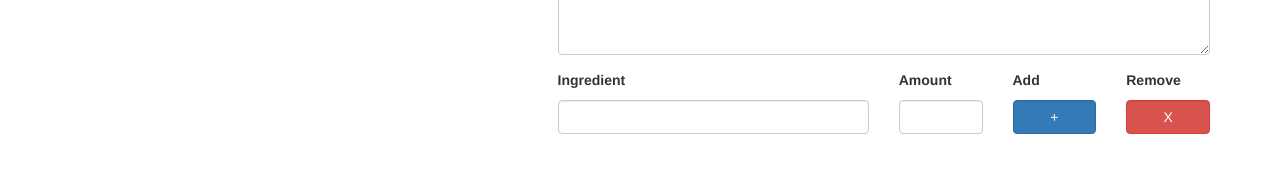
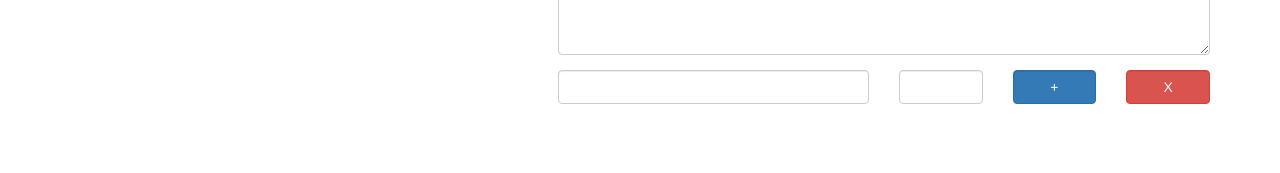
Before and after one commit to aashishvikramsingh/ShoppingAndRecipeApp, an Angular app: page /recipes/new in a window 1280 px wide. Shown: the part 359-532 px from the top of the page. Built offline with nearby package versions, Linux system fonts and the light colour scheme.

Commit message:
node_modules moved to git and removed heading from Add Recipe -> Ingredient list

```diff
--- a/src/app/recipes/recipe-edit/recipe-edit.component.html
+++ b/src/app/recipes/recipe-edit/recipe-edit.component.html
@@ -37,20 +37,6 @@
         </div>
       </div>
       <div class="row">
-        <div class="col-xs-6">
-          <p style="font-weight: 700;">Ingredient</p>
-        </div>
-        <div class="col-xs-2">
-          <p style="font-weight: 700;">Amount</p>
-        </div>
-        <div class="col-xs-2">
-          <p style="font-weight: 700;">Add</p>
-        </div>
-        <div class="col-xs-2">
-          <p style="font-weight: 700;">Remove</p>
-        </div>
-      </div>
-      <div class="row">
         <div class="col-xs-12">
           <div class="row">
             <div class="col-xs-6">
```
